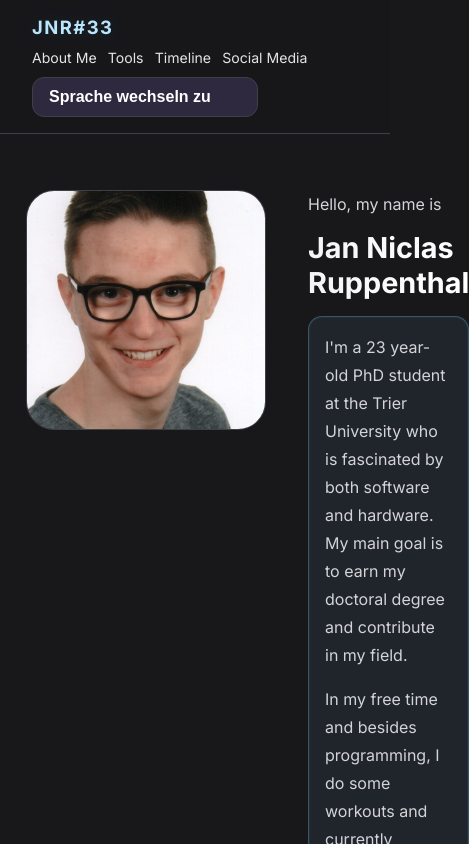
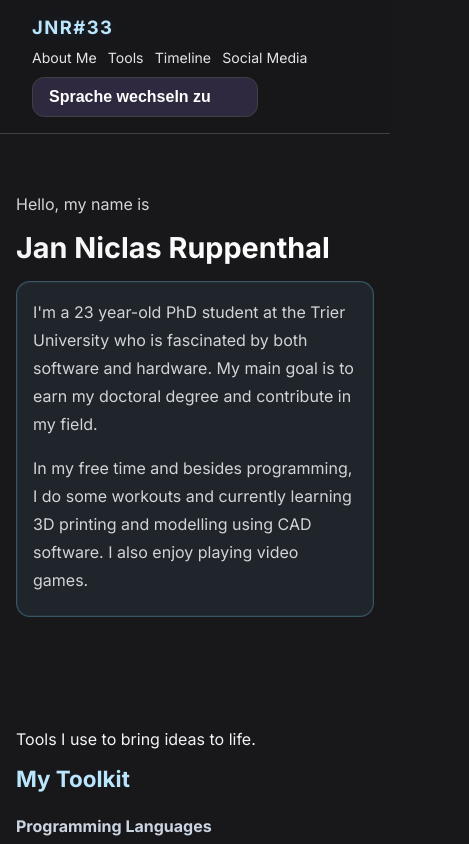
Before and after one commit to JanNiclasRuppenthal/PortfolioWebsite, a Vue app in the folder portfolio/: page / in a window 390 px wide. Shown: the top 844 px of the page, 469 px wide, since content can reach past the window. Built offline with nearby package versions, Linux system fonts and the light colour scheme; some icons are missing.

Commit message:
Delete photo and remove descriptions to the toolkits

```diff
--- a/portfolio/src/components/AboutSection.vue
+++ b/portfolio/src/components/AboutSection.vue
@@ -2,13 +2,6 @@
 
 <template>
   <section class="section about reveal" data-reveal>
-    <div class="about-photo-container">
-      <img
-        src="/img/profile-photo.jpg"
-        alt="Jan Niclas Ruppenthal"
-        class="about-photo-img"
-      />
-    </div>
     <div class="about-content">
       <p class="eyebrow">{{ $t('aboutIntro') }}</p>
       <h1 class="name-title">Jan Niclas Ruppenthal</h1>
@@ -29,40 +22,8 @@
 </template>
 
 <style scoped>
-.about-photo-container {
-  margin-top: 2.6rem;
-  width: 100%;
-  aspect-ratio: 1 / 1;
-  border-radius: 28px;
-  overflow: hidden;
-  border: 1px solid #3f3f46;
-}
-
-.about-photo-img {
-  width: 100%;
-  height: 100%;
-  object-fit: cover;
+.about {
   display: block;
-}
-
-.about {
-  display: grid;
-  gap: 2rem;
-  align-items: start;
-  grid-template-columns: 260px 1fr;
-}
-
-.about-photo {
-  margin-top: 2.6rem;
-  height: calc(100% - 2.6rem);
-  min-height: 300px;
-  border-radius: 28px;
-  border: 1px dashed var(--border-muted);
-  background: var(--bg-surface);
-  display: grid;
-  place-items: center;
-  color: var(--text-muted);
-  font-size: 1rem;
 }
 
 .eyebrow {
@@ -90,10 +51,4 @@
   margin-top: 1rem;
 }
 
-@media (max-width: 760px) {
-  .about-photo-container {
-    margin: 0 auto 2rem auto;
-    max-width: 240px;
-  }
-}
 </style>
--- a/portfolio/src/components/ToolkitSection.vue
+++ b/portfolio/src/components/ToolkitSection.vue
@@ -15,7 +15,6 @@ import { toolGroups } from '../constants/portfolioData'
               <img :src="tool.logo" :alt="tool.alt" />
               <h4>{{ tool.name }}</h4>
             </div>
-            <p class="tool-why">{{ $t(tool.why) }}</p>
           </article>
         </div>
       </section>
@@ -50,15 +49,11 @@ import { toolGroups } from '../constants/portfolioData'
   background: var(--bg-surface);
   border-radius: 14px;
   padding: 1rem;
-  min-height: 136px;
   box-shadow: inset 0 0 0 1px rgba(var(--accent-sky-rgb), 0.05);
-  transition: border-color 0.2s ease, box-shadow 0.2s ease;
 }
 
 .tool-main {
   text-align: center;
-  transition: transform 0.25s ease, opacity 0.25s ease;
-  margin-top: 1rem;
 }
 
 .tool-card img {
@@ -73,34 +68,4 @@ import { toolGroups } from '../constants/portfolioData'
   color: var(--text-sky-light);
 }
 
-.tool-why {
-  position: absolute;
-  inset: auto 1rem 1rem;
-  margin: 0;
-  font-size: 0.85rem;
-  line-height: 1.4;
-  color: var(--text-tertiary);
-  opacity: 0;
-  transform: translateY(12px);
-  transition: opacity 0.25s ease, transform 0.25s ease;
-}
-
-.tool-card:hover .tool-main,
-.tool-card:focus-within .tool-main {
-  transform: translateY(-6px);
-  opacity: 0.2;
-}
-
-.tool-card:hover,
-.tool-card:focus-within {
-  border-color: rgba(var(--accent-sky-rgb), 0.7);
-  box-shadow: inset 0 0 0 1px rgba(var(--accent-sky-rgb), 0.22);
-}
-
-.tool-card:hover .tool-why,
-.tool-card:focus-within .tool-why {
-  opacity: 1;
-  transform: translateY(0);
-}
-
 </style>
```
Also changed, not shown: portfolio/public/img/profile-photo.jpg (deleted).
